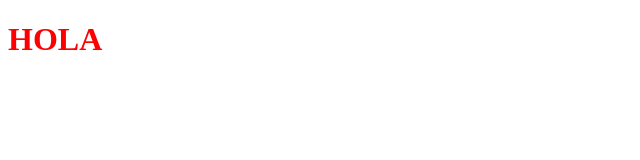
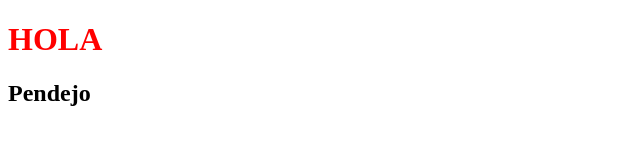
Before and after one commit to Kiliancesur/CursoGitENT, a plain HTML site: page index.html in a window 1280 px wide. Shown: the whole page, without its empty margins (0-640 px from the left). Drawn offline with Linux system fonts and the light colour scheme.

Commit message:
Update index.html

```diff
--- a/index.html
+++ b/index.html
@@ -10,5 +10,6 @@
 </head>
 <body>
     <h1>HOLA</h1>
+    <h2>Pendejo</h2>
 </body>
 </html>
```
